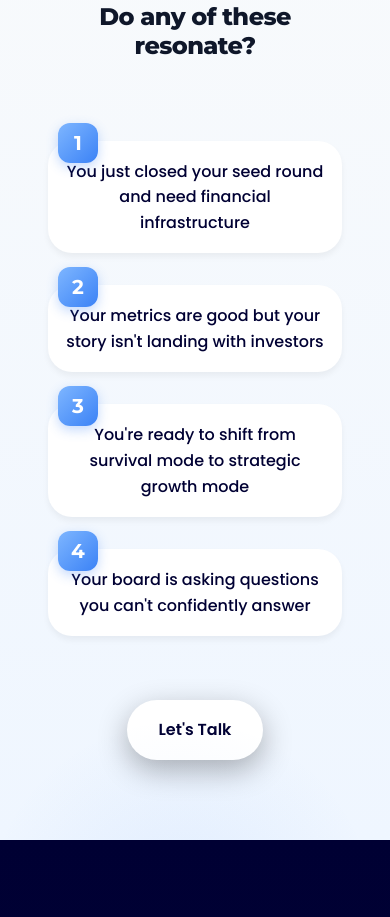
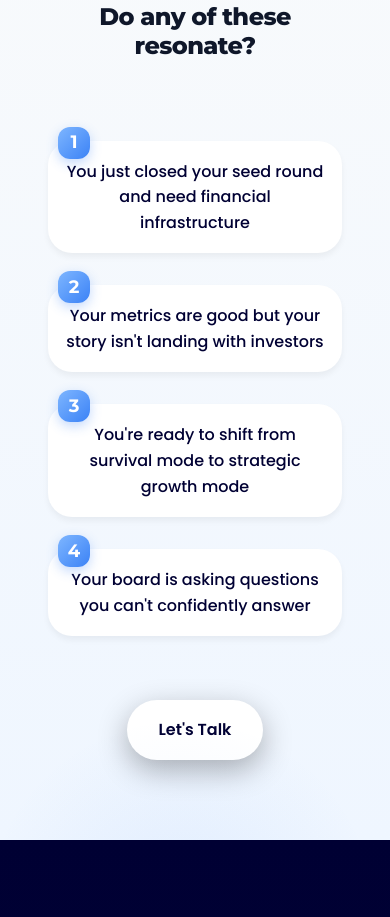
Before and after one commit to mauski7/owl-consulting, a plain HTML site: page index.html in a window 390 px wide. Shown: the part 1061-1978 px from the top of the page. Drawn offline with nearby package versions, Linux system fonts and the light colour scheme.

Commit message:
Reduce badge size to 32px while keeping corner position
🤖 Generated with [Claude Code](https://claude.com/claude-code)

Co-Authored-By: Claude <noreply@anthropic.com>

```diff
--- a/style/style.css
+++ b/style/style.css
@@ -2428,11 +2428,11 @@ section {
   }
 
   .checklist-item::before {
-    width: 40px;
-    height: 40px;
-    font-size: 20px;
+    width: 32px;
+    height: 32px;
+    font-size: 18px;
     left: 8px;
-    top: -20px;
+    top: -16px;
     transform: none;
   }
 
```
